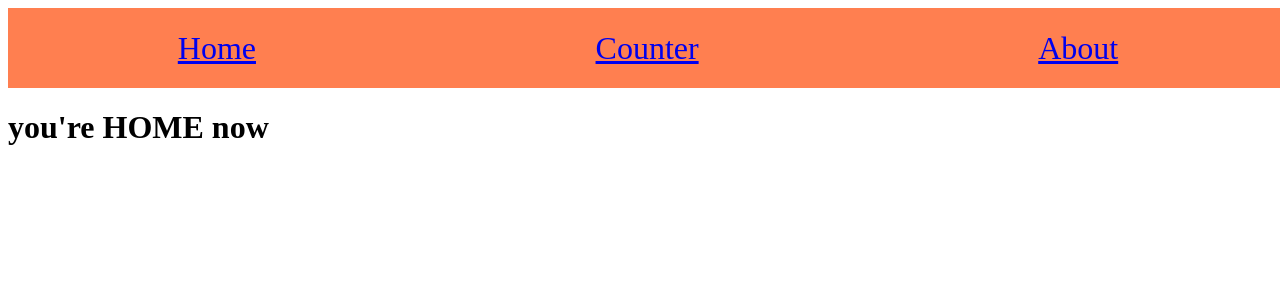
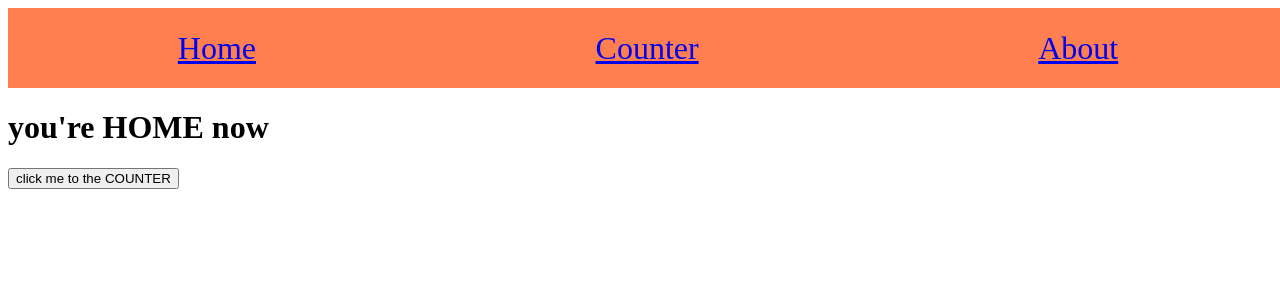
Before and after one commit to reyk-zepper/React1, a React (Create React App) app: page / in a window 1280 px wide. Shown: the top 300 px of the page. Built offline with nearby package versions, Linux system fonts and the light colour scheme.

Commit message:
useNavigate

```diff
--- a/src/components/Home.js
+++ b/src/components/Home.js
@@ -1,9 +1,17 @@
 import React from "react";
+import { useNavigate } from "react-router-dom";
 
 export default function Home() {
+  const navigate = useNavigate();
+
+  const handleClick = () => {
+    navigate("/counter");
+  };
+
   return (
     <div>
       <h1>you're HOME now</h1>
+      <button onClick={handleClick}>click me to the COUNTER</button>
     </div>
   );
 }
```
